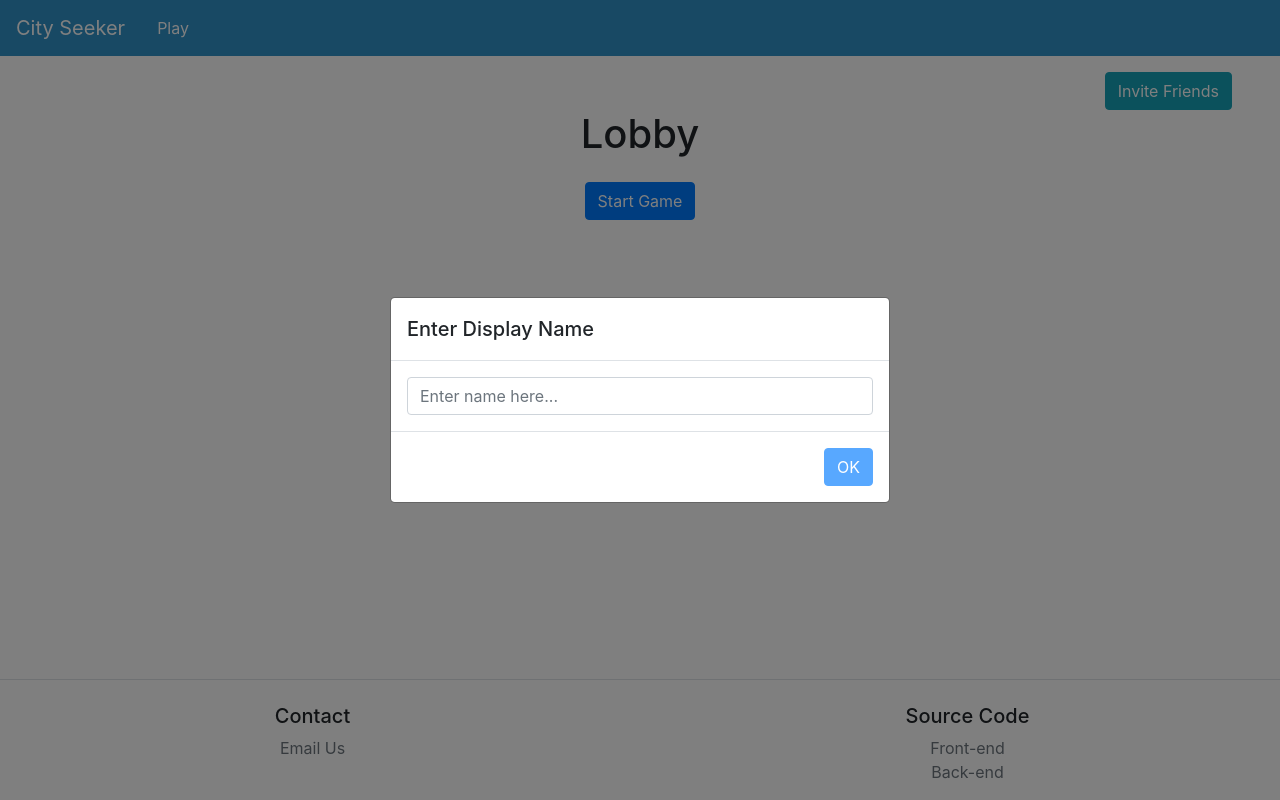
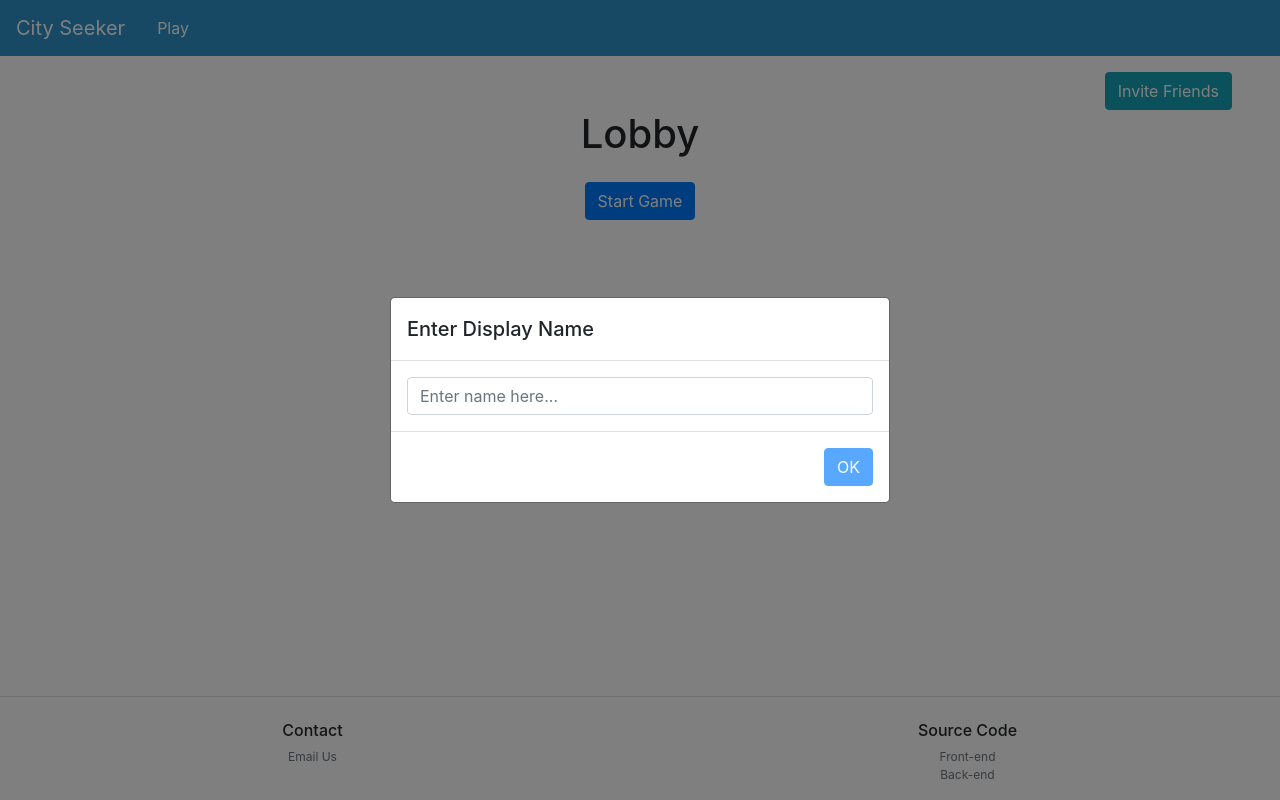
Before and after one commit to camgraff/city-seeker-frontend, a Vue app: page /game/1234 in a window 1280 px wide. Built offline with nearby package versions, Linux system fonts and the light colour scheme; no server answers.

Commit message:
Make footer text smaller

```diff
--- a/src/components/layout/AppFooter.vue
+++ b/src/components/layout/AppFooter.vue
@@ -2,13 +2,13 @@
 <footer class="border-top pt-4 mt-4">
     <div class="row">
         <div class="col">
-            <h5>Contact</h5>
+            <h6>Contact</h6>
             <ul class="list-unstyled">
                 <li><a class="text-muted" href="mailto:graffcameron@gmail.com" target="_blank">Email Us</a></li>
             </ul>
         </div>
         <div class="col">
-            <h5>Source Code</h5>
+            <h6>Source Code</h6>
             <ul class="list-unstyled">
                 <li><a class="text-muted" href="https://github.com/camgraff/city-seeker-frontend" target="_blank">Front-end</a></li>
                 <li><a class="text-muted" href="https://github.com/camgraff/city-seeker-backend" target="_blank">Back-end</a></li>
@@ -27,6 +27,7 @@ export default {
 <style scoped lang="scss">
 footer {
     text-align: center;
+    font-size: 0.75rem;
 }
 
 </style>
```
